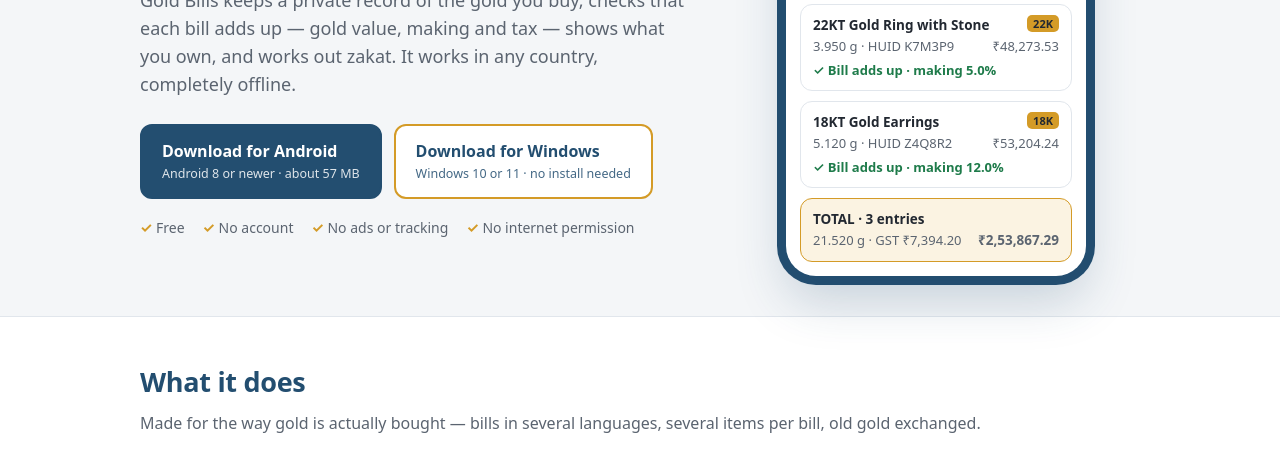
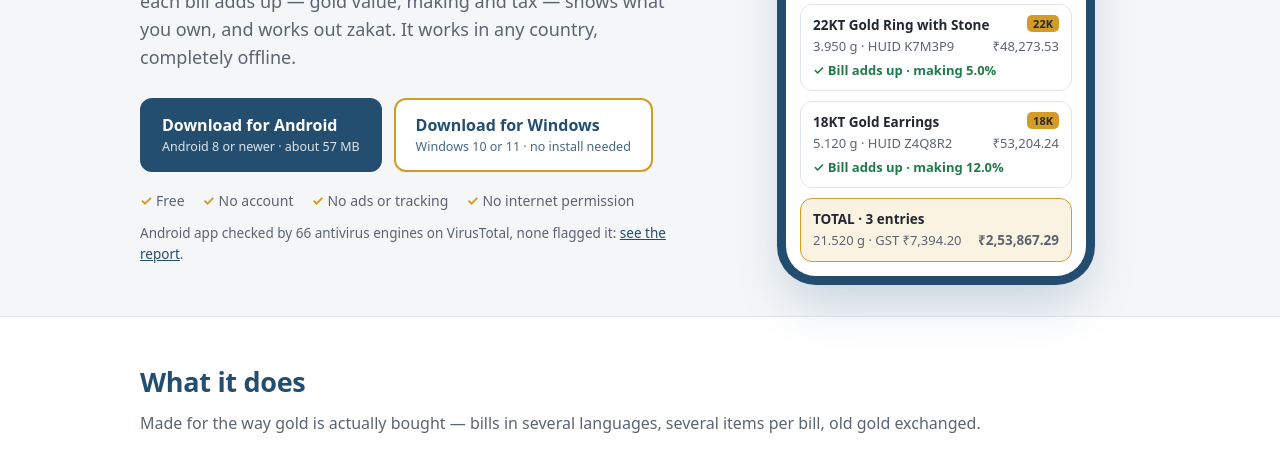
Before and after one commit to VidulaPJ/gold-bills, a plain HTML site: page index.html in a window 1280 px wide. Shown: the part 274-731 px from the top of the page. Drawn offline with Linux system fonts and the light colour scheme.

Commit message:
Site: link the Android app's clean VirusTotal report
Co-Authored-By: Claude Opus 5.5 <noreply@anthropic.com>
Claude-Session: https://claude.ai/code/session_01S6PkUMzuVEDSnTE4T3Sgwr

```diff
--- a/index.html
+++ b/index.html
@@ -161,6 +161,7 @@ footer { border-top:1px solid #E1E6EC; }
           Download for Windows <small>Windows 10 or 11 · no install needed</small></a>
       </div>
       <div class="trust"><span>Free</span><span>No account</span><span>No ads or tracking</span><span>No internet permission</span></div>
+      <p class="fine">Android app checked by 66 antivirus engines on VirusTotal, none flagged it: <a href="https://www.virustotal.com/gui/file/456b242e92a7ffeaf713da6c31819b1e8435e64d5ab0e93af00aba0368b88ed9">see the report</a>.</p>
     </div>
 
     <div class="phone" aria-label="Example: a three-item bill checked by the app">
```
